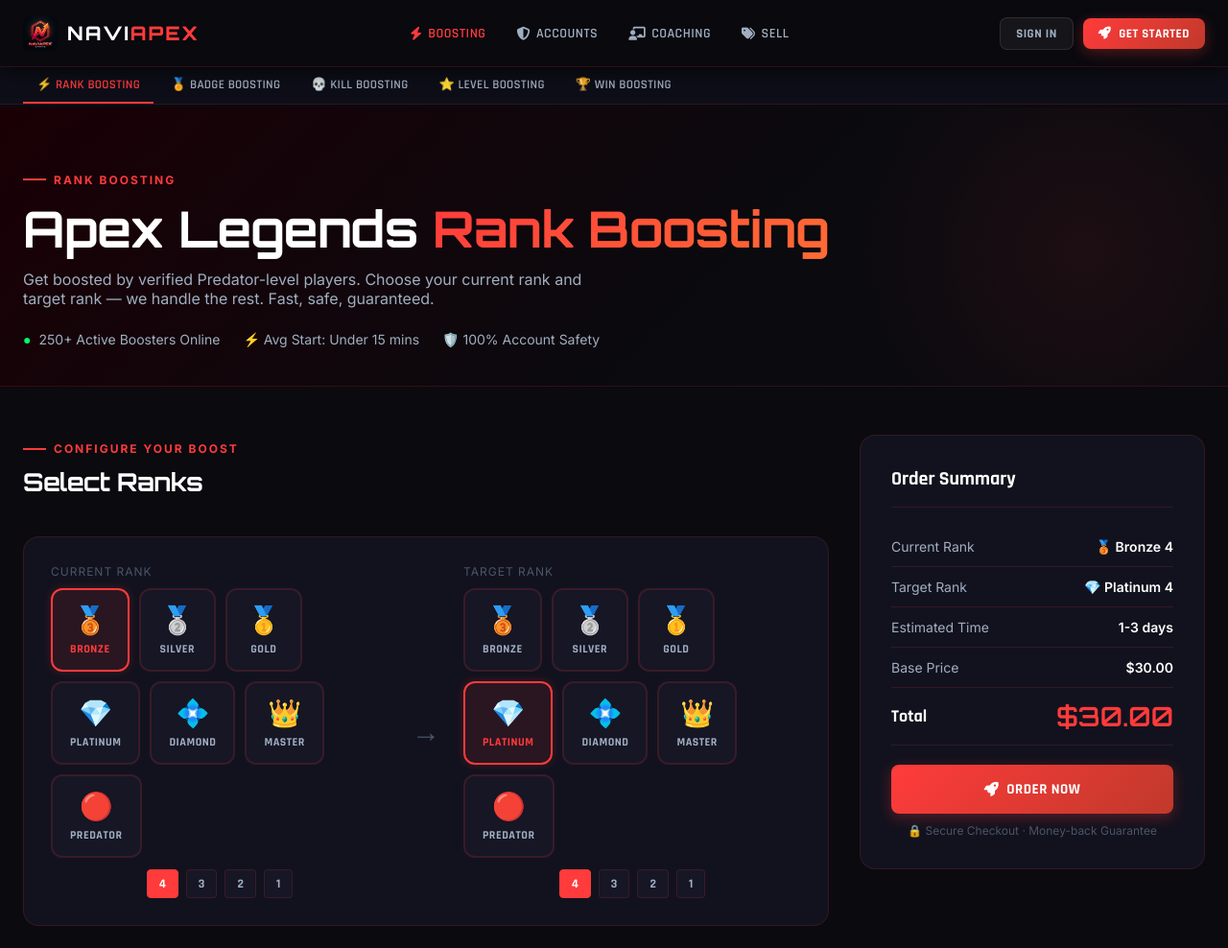
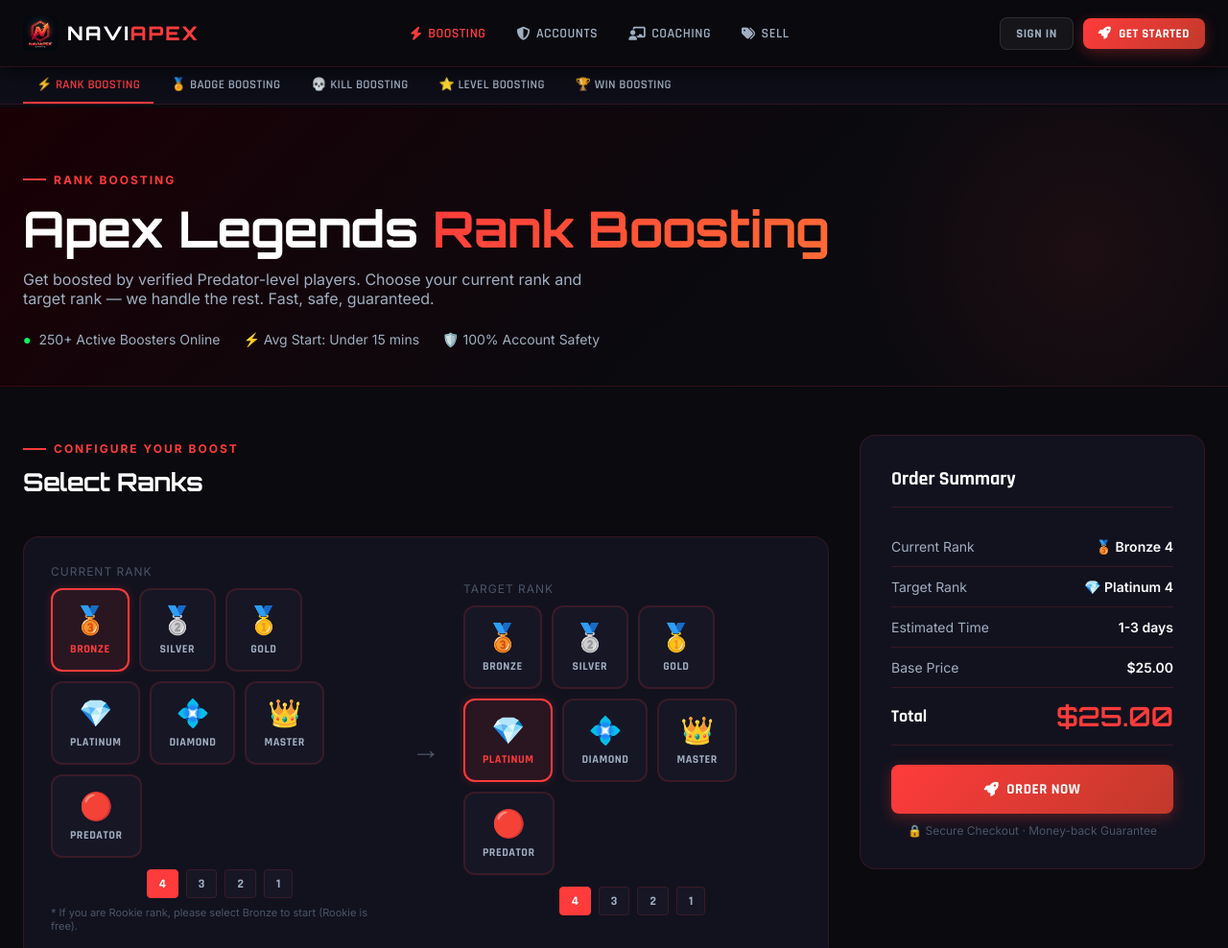
Before and after one commit to naviduplaygames-prog/naviapex, a plain HTML site: page website/boosting.html in a window 1280 px wide. Shown: the top 988 px of the page at 96% size. Drawn offline with Linux system fonts and the light colour scheme.

Commit message:
Update rank pricing and Master RP calculation

```diff
--- a/website/boosting.html
+++ b/website/boosting.html
@@ -97,6 +97,7 @@
               <div class="rank-select-label">Current Rank</div>
               <div class="rank-cards-row" style="flex-wrap:wrap;" id="currentRanks"></div>
               <div id="currentDivisions"></div>
+              <div style="font-size: 11px; color: var(--text-muted); margin-top: 8px;">* If you are Rookie rank, please select Bronze to start (Rookie is free).</div>
             </div>
             <div style="text-align:center; font-size:30px; color:var(--text-muted); padding:0 8px;">→</div>
             <div>
@@ -461,11 +462,11 @@
 <script>
 const ranks = [
   { id:'bronze',   label:'Bronze',   icon:'🥉', price:0 },
-  { id:'silver',   label:'Silver',   icon:'🥈', price:5 },
+  { id:'silver',   label:'Silver',   icon:'🥈', price:10 },
   { id:'gold',     label:'Gold',     icon:'🥇', price:15 },
-  { id:'platinum', label:'Platinum', icon:'💎', price:30 },
+  { id:'platinum', label:'Platinum', icon:'💎', price:25 },
   { id:'diamond',  label:'Diamond',  icon:'💠', price:55 },
-  { id:'master',   label:'Master',   icon:'👑', price:135 },
+  { id:'master',   label:'Master',   icon:'👑', price:140 },
   { id:'predator', label:'Predator', icon:'🔴', price:200 },
 ];
 
@@ -551,7 +552,7 @@
     if (idx <= 4) {
       return ranks[idx].price + (ranks[Math.min(idx+1, 5)].price - ranks[idx].price) * ((4 - div) / 4);
     } else {
-      return ranks[5].price + (rp * 0.005); // Master+: $0.005 per RP
+      return ranks[5].price + (Math.max(0, rp - 15000) * 0.005); // Master starts at 15000 RP
     }
   };
 
```
